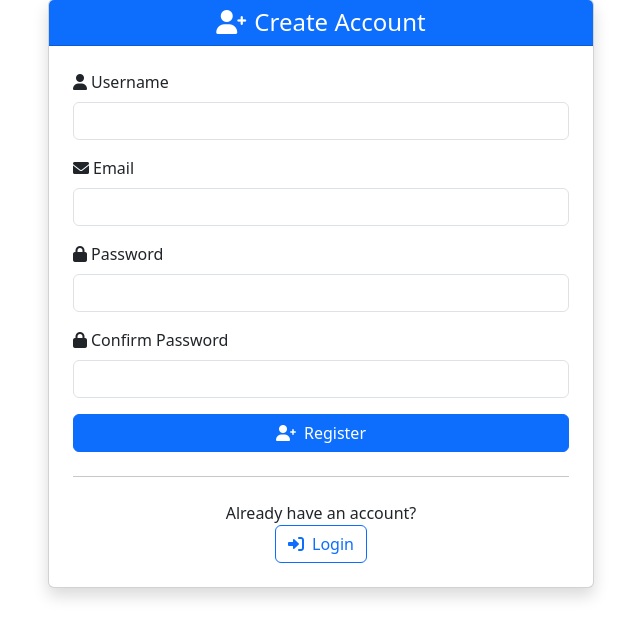
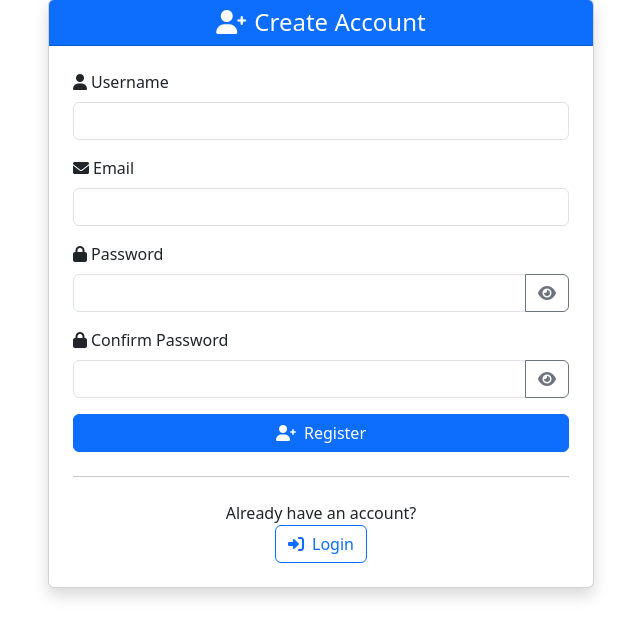
Before and after one commit to DelaMN1/Student-Study-Planner, a Flask app: page /register in a window 1280 px wide. Shown: the part 81-719 px from the top of the page, without its empty margins (319-959 px from the left). Run offline with Flask 3, Linux system fonts and the light colour scheme.

Commit message:
Show password

```diff
--- a/app.py
+++ b/app.py
@@ -363,4 +363,4 @@ def change_password():
 if __name__ == '__main__':
     with app.app_context():
         db.create_all()
-    app.run(debug=True)
+    app.run(debug=True, port=5050)
--- a/templates/base.html
+++ b/templates/base.html
@@ -207,5 +207,6 @@
     };
 })();
 </script>
+{% block scripts %}{% endblock %}
 </body>
 </html>
--- a/templates/register.html
+++ b/templates/register.html
@@ -31,14 +31,24 @@
                         <label for="password" class="form-label">
                             <i class="fas fa-lock me-1"></i>Password
                         </label>
-                        <input type="password" class="form-control" id="password" name="password" required>
+                        <div class="input-group">
+                            <input type="password" class="form-control" id="password" name="password" required>
+                            <button class="btn btn-outline-secondary" type="button" id="togglePassword">
+                                <i class="fas fa-eye"></i>
+                            </button>
+                        </div>
                     </div>
 
                     <div class="mb-3">
                         <label for="confirm_password" class="form-label">
                             <i class="fas fa-lock me-1"></i>Confirm Password
                         </label>
-                        <input type="password" class="form-control" id="confirm_password" name="confirm_password" required>
+                        <div class="input-group">
+                            <input type="password" class="form-control" id="confirm_password" name="confirm_password" required>
+                            <button class="btn btn-outline-secondary" type="button" id="toggleConfirmPassword">
+                                <i class="fas fa-eye"></i>
+                            </button>
+                        </div>
                     </div>
 
                     <div class="d-grid">
@@ -61,3 +71,35 @@
     </div>
 </div>
 {% endblock %}
+
+{% block scripts %}
+{{ super() }}
+<script>
+document.getElementById('togglePassword').addEventListener('click', function() {
+    const password = document.getElementById('password');
+    const icon = this.querySelector('i');
+    if (password.type === 'password') {
+        password.type = 'text';
+        icon.classList.remove('fa-eye');
+        icon.classList.add('fa-eye-slash');
+    } else {
+        password.type = 'password';
+        icon.classList.remove('fa-eye-slash');
+        icon.classList.add('fa-eye');
+    }
+});
+document.getElementById('toggleConfirmPassword').addEventListener('click', function() {
+    const password = document.getElementById('confirm_password');
+    const icon = this.querySelector('i');
+    if (password.type === 'password') {
+        password.type = 'text';
+        icon.classList.remove('fa-eye');
+        icon.classList.add('fa-eye-slash');
+    } else {
+        password.type = 'password';
+        icon.classList.remove('fa-eye-slash');
+        icon.classList.add('fa-eye');
+    }
+});
+</script>
+{% endblock %}
```
Also changed, not shown: templates/profile.html (+42 -3 lines).
